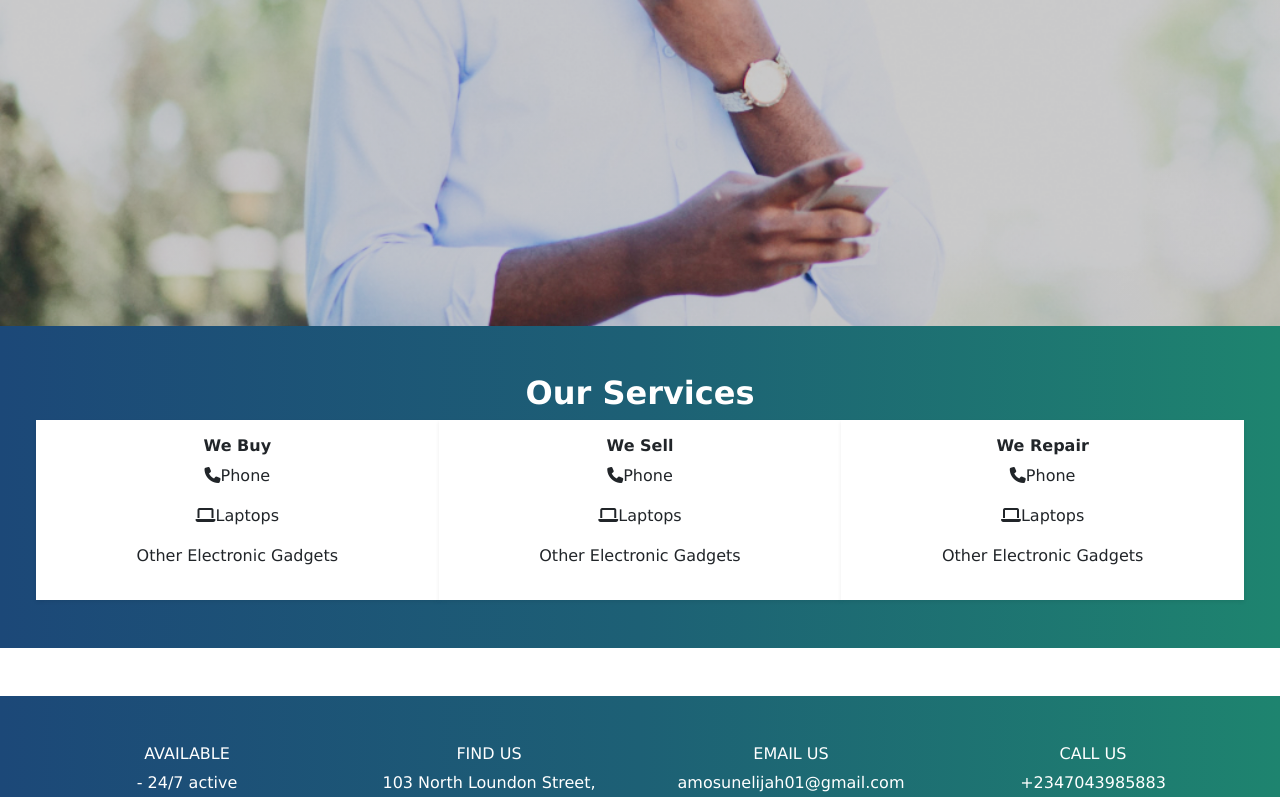
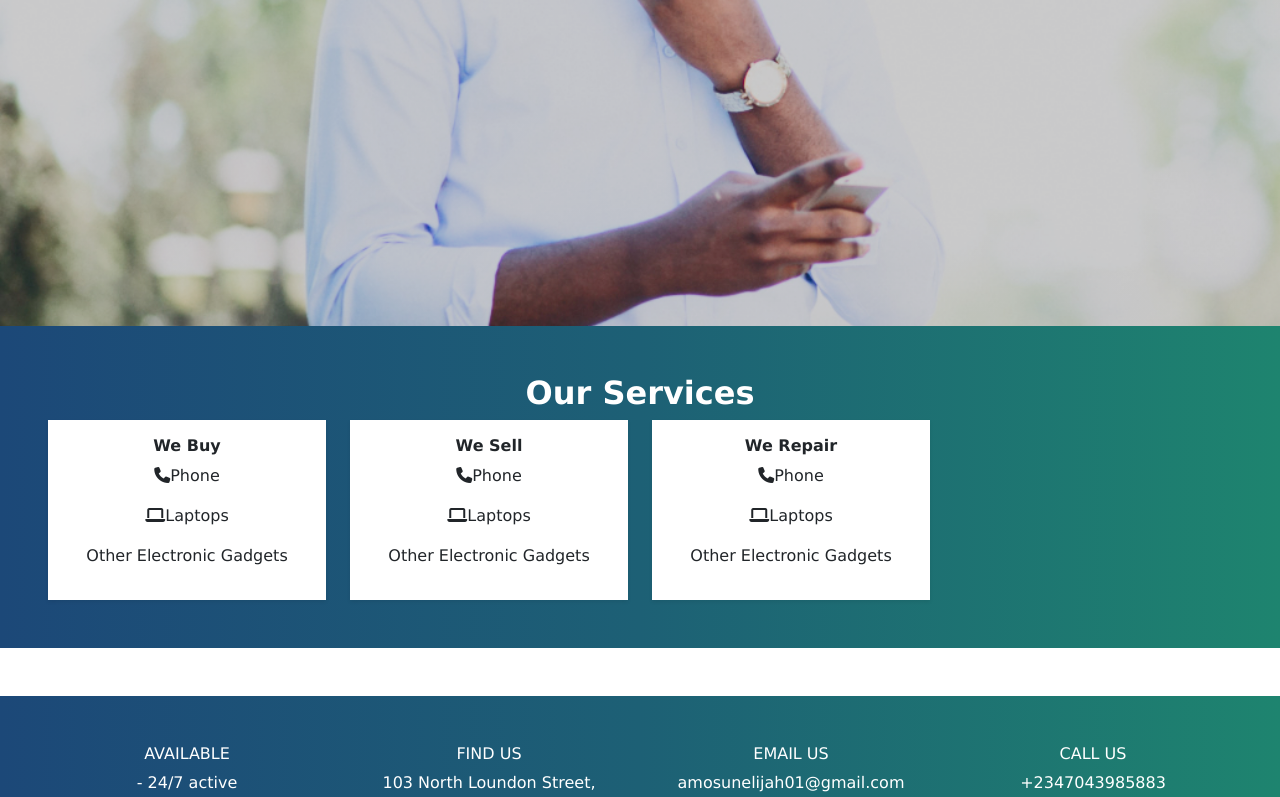
Before and after one commit to Agboola12/E-commerce-Computing-Frontend, a React (Vite) app: page / in a window 1280 px wide. Shown: the part 474-1271 px from the top of the page. Built offline with nearby package versions, Linux system fonts and the light colour scheme; some icons are missing.

Commit message:
wip on the project

```diff
--- a/src/user/Home.jsx
+++ b/src/user/Home.jsx
@@ -56,23 +56,29 @@ const Home = () => {
       <div className='container-fluid p-5 mb-5 text-center' id={style.service}>
           <p className='h2 fw-bold text-white'>Our Services</p>
           <div className='row text-dark'>
-            <div className='col-lg-4 bg-white p-3 shadow-sm'>
+            <div className='col-lg-3 '>
+              <div className='bg-white p-3 shadow-sm'>
                 <p className='fw-bold h6'>We Buy</p>
                 <p><i className='fa fa-phone'></i>Phone</p>
                 <p><i className='fa fa-laptop'></i>Laptops</p>
                 <p><i className='fa fa-gadgets'></i>Other Electronic Gadgets</p>
+              </div>
             </div>
-            <div className='col-lg-4 bg-white p-3 shadow-sm'>
+            <div className='col-lg-3 '>
+              <div className='bg-white p-3 shadow-sm'>
                 <p className='fw-bold h6'>We Sell</p>
                 <p><i className='fa fa-phone'></i>Phone</p>
                 <p><i className='fa fa-laptop'></i>Laptops</p>
                 <p><i className='fa fa-gadgets'></i>Other Electronic Gadgets</p>
+              </div>
             </div>
-            <div className='col-lg-4 bg-white p-3 shadow-sm'>
+            <div className='col-lg-3 '>
+              <div className='bg-white p-3 shadow-sm'>
                 <p className='fw-bold h6'>We Repair</p>
                 <p><i className='fa fa-phone'></i>Phone</p>
                 <p><i className='fa fa-laptop'></i>Laptops</p>
                 <p><i className='fa fa-gadgets'></i>Other Electronic Gadgets</p>
+              </div>
             </div>
           </div>
 
```
